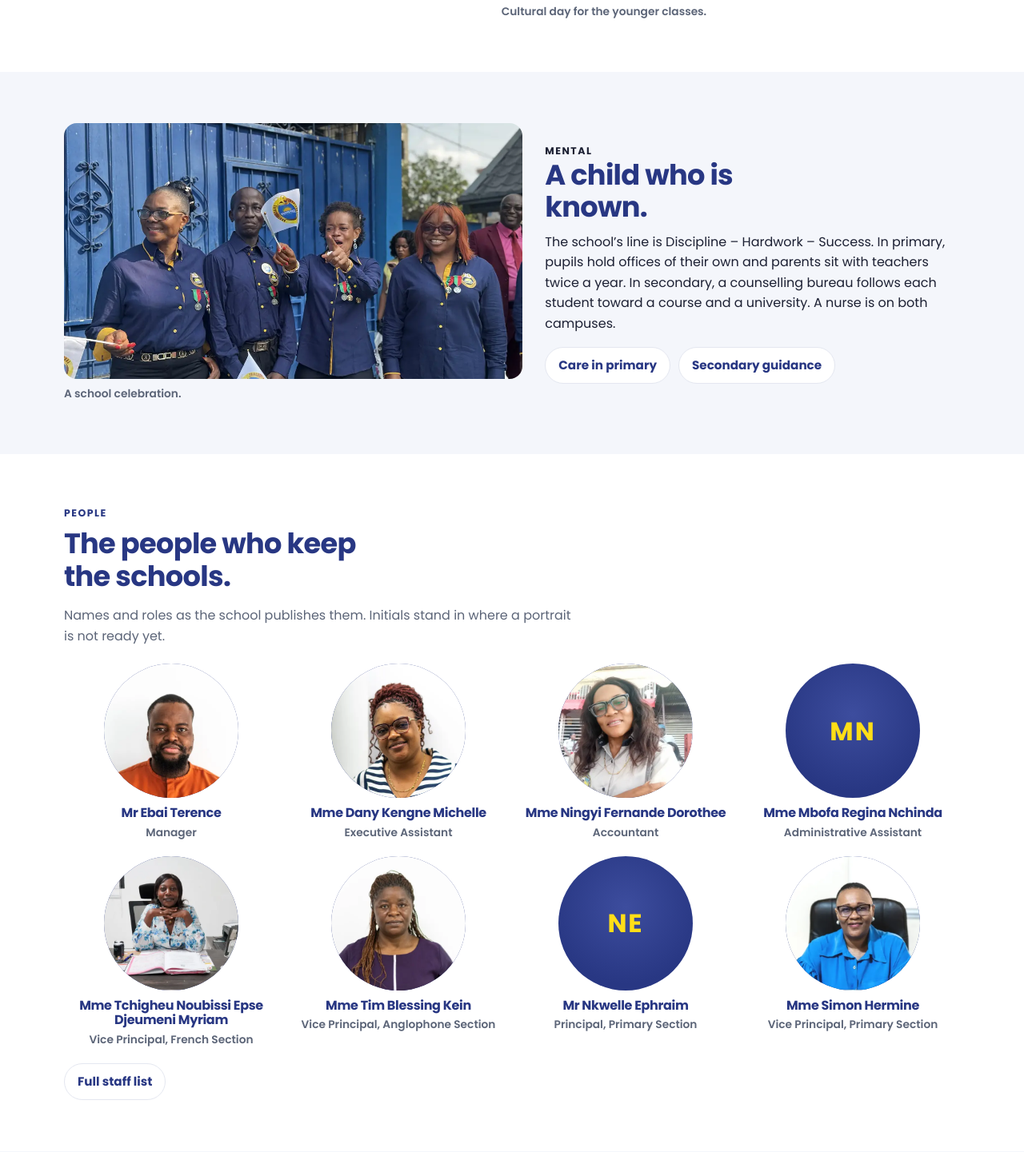
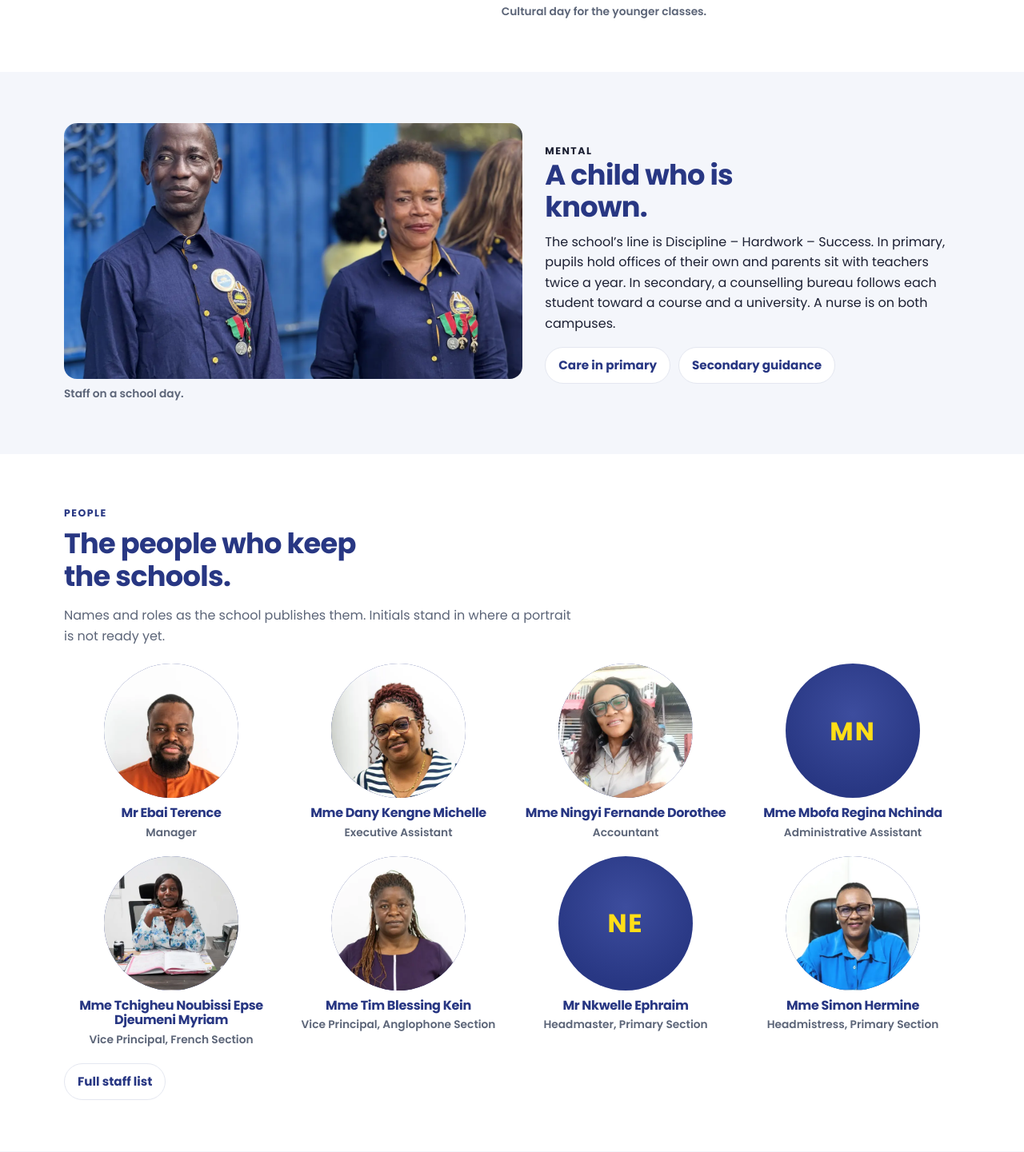
Before and after one commit to bracadabra-Dev/emergence-site, a PHP site: page /emergence/index in a window 1280 px wide. Shown: the part 2221-3662 px from the top of the page at 80% size. Run offline with PHP 8.4, Linux system fonts and the light colour scheme.

Commit message:
Show Mme Simon Hermine as headmistress of the primary section.
Mr Nkwelle's portrait file is not in the repository yet, so his place stays ready for nkwelle-ephraim.webp. The extra school-day photograph is on the homepage, without naming the people in it.

Co-authored-by: bracadabra-Dev <bracadabra-Dev@users.noreply.github.com>

```diff
--- a/pages/index.php
+++ b/pages/index.php
@@ -47,8 +47,8 @@ $copy = array(
         'mental_kicker' => 'Mental',
         'mental_title' => 'A child who is known.',
         'mental_text' => 'The school’s line is Discipline – Hardwork – Success. In primary, pupils hold offices of their own and parents sit with teachers twice a year. In secondary, a counselling bureau follows each student toward a course and a university. A nurse is on both campuses.',
-        'mental_alt' => 'Staff and children together at a school celebration.',
-        'mental_cap' => 'A school celebration.',
+        'mental_alt' => 'Staff together on a school day, in school colours.',
+        'mental_cap' => 'Staff on a school day.',
         'care' => 'Care in primary',
         'schools_kicker' => 'The two schools',
         'schools_title' => 'One group, from the first classroom to secondary.',
@@ -72,8 +72,8 @@ $copy = array(
             'Administrative Assistant',
             'Vice Principal, French Section',
             'Vice Principal, Anglophone Section',
-            'Principal, Primary Section',
-            'Vice Principal, Primary Section',
+            'Headmaster, Primary Section',
+            'Headmistress, Primary Section',
         ),
         'names' => array(
             'Mr Ebai Terence',
@@ -115,8 +115,8 @@ $copy = array(
         'mental_kicker' => 'Mental',
         'mental_title' => 'Un enfant que l’on connaît.',
         'mental_text' => 'La ligne de l’école est Discipline – Hardwork – Success. Au primaire, les élèves tiennent leurs propres fonctions et les parents s’assoient avec les enseignants deux fois par an. Au secondaire, un bureau d’orientation suit chaque élève vers une filière et une université. Une infirmière est sur les deux campus.',
-        'mental_alt' => 'Le personnel et les enfants ensemble lors d’une fête de l’école.',
-        'mental_cap' => 'Une fête de l’école.',
+        'mental_alt' => 'Le personnel ensemble lors d’une journée d’école, en couleurs de l’école.',
+        'mental_cap' => 'Le personnel, un jour d’école.',
         'care' => 'L’accompagnement au primaire',
         'schools_kicker' => 'Les deux écoles',
         'schools_title' => 'Un seul groupe, de la première classe au secondaire.',
@@ -141,7 +141,7 @@ $copy = array(
             'Vice-principale, section francophone',
             'Vice-principale, section anglophone',
             'Directeur, section primaire',
-            'Directrice adjointe, section primaire',
+            'Directrice, section primaire',
         ),
         'names' => array(
             'M. Ebai Terence',
@@ -166,7 +166,7 @@ $files = array(
     array('mbofa', 'mbofa-regina'),
     array('myriam'),
     array('blessing'),
-    array('nkwelle-ephraim', 'headmaster', 'head-master'),
+    array('nkwelle-ephraim', 'nkwelle', 'kwelle', 'mr-kwelle', 'headmaster', 'head-master'),
     array('headmistress', 'head-mistress', 'simon-hermine', 'hermine'),
 );
 $initials = array('ET', 'DK', 'NF', 'MN', 'TM', 'BK', 'NE', 'SH');
@@ -313,7 +313,7 @@ $schema = array(
     <section class="band band-alt" id="mental">
         <div class="wrap pillar">
             <figure>
-                <img src="<?php echo e($img); ?>/celebration.webp" width="1100" height="825" alt="<?php echo e($t['mental_alt']); ?>" loading="lazy" decoding="async">
+                <img src="<?php echo e($img); ?>/medals.webp" width="1400" height="1050" alt="<?php echo e($t['mental_alt']); ?>" loading="lazy" decoding="async">
                 <figcaption><?php echo e($t['mental_cap']); ?></figcaption>
             </figure>
             <div class="pillar-copy">
```
Also changed, not shown: assets/images/primary/leadership/PUT-PORTRAITS-HERE.txt (+6 -3 lines), assets/images/staff/PUT-PORTRAITS-HERE.txt (+4 -3 lines), pages/primary.php (+6 -6 lines), assets/images/primary/medals.webp (added).
